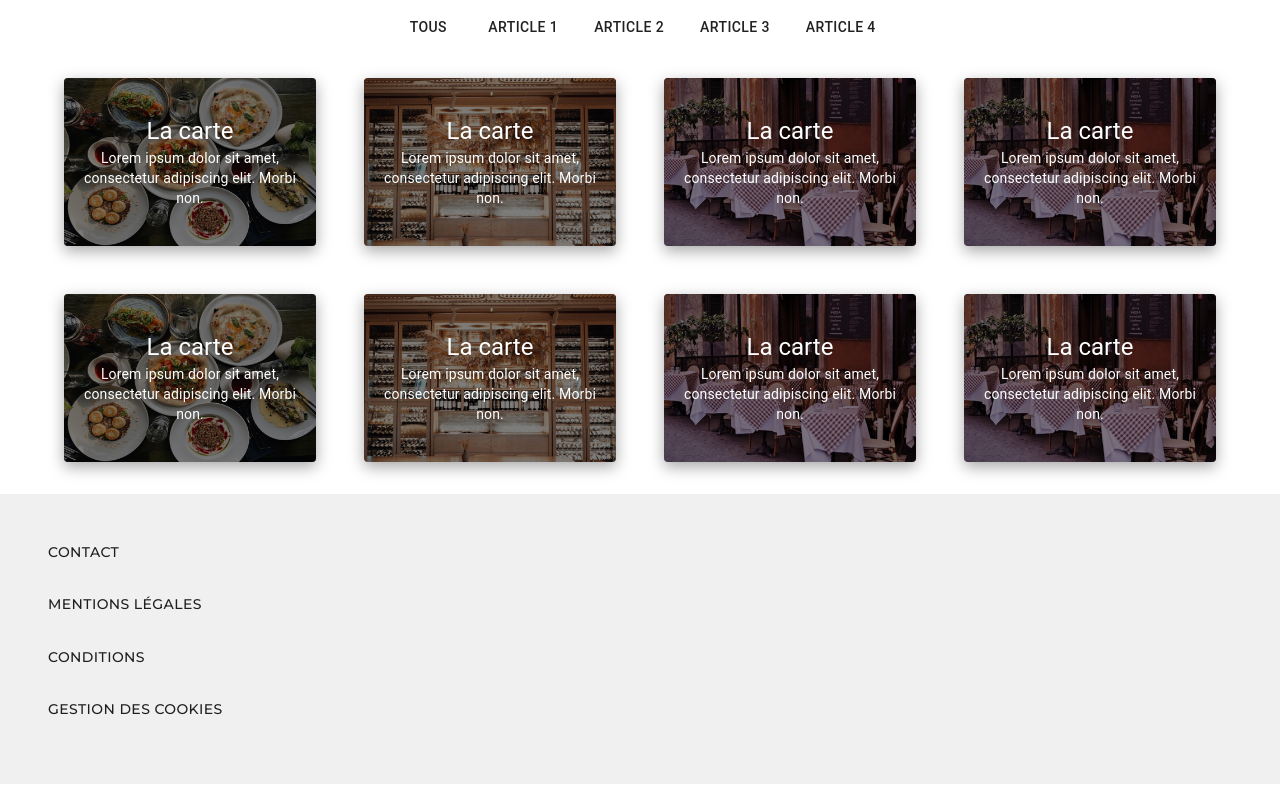
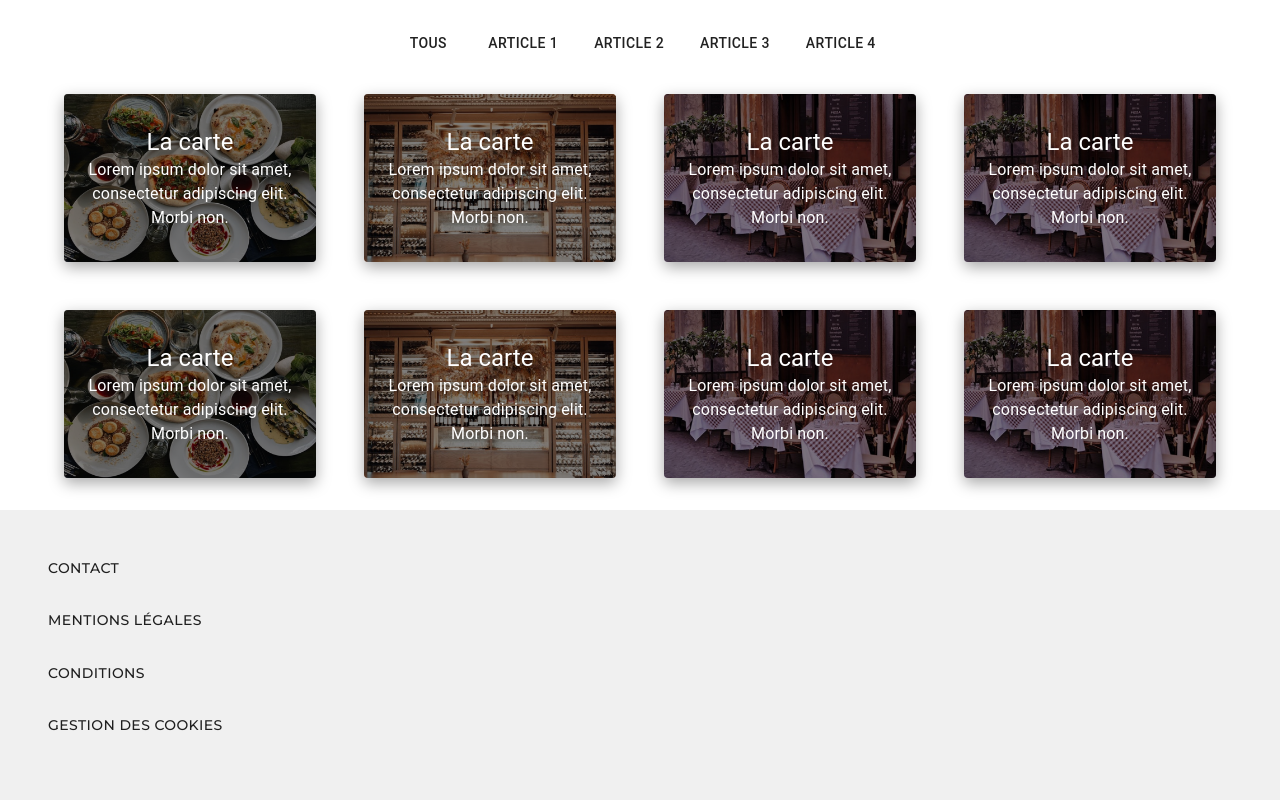
Before and after one commit to tOCHSKa/restReactTsMui, a React (Vite) app in the folder Front-ReactViteTsMUI/vite-project/: page /blog in a window 1280 px wide. Shown: the part 867-1667 px from the top of the page. Built offline with nearby package versions, Linux system fonts and the light colour scheme; a web font is replaced by a local one.

Commit message:
modification de style dans le bandeau

```diff
--- a/Front-ReactViteTsMUI/vite-project/src/components/Bandeau.tsx
+++ b/Front-ReactViteTsMUI/vite-project/src/components/Bandeau.tsx
@@ -21,7 +21,7 @@ interface BandeauProps {
 const Bandeau: React.FC<BandeauProps> = ({ title, subtitle, extraText }) => {
     return (
         <BandeauContainer>
-            <Typography variant="h3" textAlign="center">{title}</Typography>
+            <Typography variant="h3" textAlign="center" sx={{marginBottom: '1rem'}}>{title}</Typography>
             <Typography variant="body1" textAlign="center">{subtitle}</Typography>
             <Typography variant='h2' sx={{ fontFamily: 'Italianno, cursive', textAlign: 'center' }}>
                 {extraText}
--- a/Front-ReactViteTsMUI/vite-project/src/components/Footer.tsx
+++ b/Front-ReactViteTsMUI/vite-project/src/components/Footer.tsx
@@ -1,6 +1,7 @@
 import React from "react";
 import { styled } from "@mui/material/styles";
 import { Box, Button } from "@mui/material";
+import { Link } from "react-router-dom";
 
 const FooterContainer = styled(Box)(({ theme }) => ({
     backgroundColor: theme.palette.secondary.main,
--- a/Front-ReactViteTsMUI/vite-project/src/routes/Blog.tsx
+++ b/Front-ReactViteTsMUI/vite-project/src/routes/Blog.tsx
@@ -1,4 +1,4 @@
-import { Box, Container, Grid, Typography } from "@mui/material";
+import { Box, Container, Divider, Grid, Typography, withTheme } from "@mui/material";
 import Bandeau from "../components/Bandeau";
 import { styled } from "@mui/system";
 import { theme } from "../components/theme";
@@ -94,7 +94,7 @@ const Blog = () => {
                                 <StyledImageGrid src="/img/blog/photo1.jpg" alt="Image 1" />
                                 <CenteredBox>
                                     <Typography variant="h5">La carte</Typography>
-                                    <Typography variant="body2" >Lorem ipsum dolor sit amet, consectetur adipiscing elit. Morbi non.</Typography>
+                                    <Typography variant="body1" >Lorem ipsum dolor sit amet, consectetur adipiscing elit. Morbi non.</Typography>
                                 </CenteredBox>
                             </ImageContainer>
                         </Grid>
@@ -103,7 +103,7 @@ const Blog = () => {
                                 <StyledImageGrid src="/img/blog/photo2.jpg" alt="Image 1" />
                                 <CenteredBox>
                                     <Typography variant="h5">La carte</Typography>
-                                    <Typography variant="body2" >Lorem ipsum dolor sit amet, consectetur adipiscing elit. Morbi non.</Typography>
+                                    <Typography variant="body1" >Lorem ipsum dolor sit amet, consectetur adipiscing elit. Morbi non.</Typography>
                                 </CenteredBox>
                             </ImageContainer>
                         </Grid>
@@ -112,7 +112,7 @@ const Blog = () => {
                                 <StyledImageGrid src="/img/blog/photo3.jpg" alt="Image 1" />
                                 <CenteredBox>
                                     <Typography variant="h5">La carte</Typography>
-                                    <Typography variant="body2" >Lorem ipsum dolor sit amet, consectetur adipiscing elit. Morbi non.</Typography>
+                                    <Typography variant="body1" >Lorem ipsum dolor sit amet, consectetur adipiscing elit. Morbi non.</Typography>
                                 </CenteredBox>
                             </ImageContainer>
                         </Grid>
@@ -121,7 +121,7 @@ const Blog = () => {
                                 <StyledImageGrid src="/img/blog/photo3.jpg" alt="Image 1" />
                                 <CenteredBox>
                                     <Typography variant="h5">La carte</Typography>
-                                    <Typography variant="body2" >Lorem ipsum dolor sit amet, consectetur adipiscing elit. Morbi non.</Typography>
+                                    <Typography variant="body1" >Lorem ipsum dolor sit amet, consectetur adipiscing elit. Morbi non.</Typography>
                                 </CenteredBox>
                             </ImageContainer>
                         </Grid>
@@ -130,7 +130,7 @@ const Blog = () => {
                                 <StyledImageGrid src="/img/blog/photo1.jpg" alt="Image 1" />
                                 <CenteredBox>
                                     <Typography variant="h5">La carte</Typography>
-                                    <Typography variant="body2" >Lorem ipsum dolor sit amet, consectetur adipiscing elit. Morbi non.</Typography>
+                                    <Typography variant="body1" >Lorem ipsum dolor sit amet, consectetur adipiscing elit. Morbi non.</Typography>
                                 </CenteredBox>
                             </ImageContainer>
                         </Grid>
@@ -139,7 +139,7 @@ const Blog = () => {
                                 <StyledImageGrid src="/img/blog/photo2.jpg" alt="Image 1" />
                                 <CenteredBox>
                                     <Typography variant="h5">La carte</Typography>
-                                    <Typography variant="body2" >Lorem ipsum dolor sit amet, consectetur adipiscing elit. Morbi non.</Typography>
+                                    <Typography variant="body1" >Lorem ipsum dolor sit amet, consectetur adipiscing elit. Morbi non.</Typography>
                                 </CenteredBox>
                             </ImageContainer>
                         </Grid>
@@ -148,7 +148,7 @@ const Blog = () => {
                                 <StyledImageGrid src="/img/blog/photo3.jpg" alt="Image 1" />
                                 <CenteredBox>
                                     <Typography variant="h5">La carte</Typography>
-                                    <Typography variant="body2" >Lorem ipsum dolor sit amet, consectetur adipiscing elit. Morbi non.</Typography>
+                                    <Typography variant="body1" >Lorem ipsum dolor sit amet, consectetur adipiscing elit. Morbi non.</Typography>
                                 </CenteredBox>
                             </ImageContainer>
                         </Grid>
@@ -157,7 +157,7 @@ const Blog = () => {
                                 <StyledImageGrid src="/img/blog/photo3.jpg" alt="Image 1" />
                                 <CenteredBox>
                                     <Typography variant="h5">La carte</Typography>
-                                    <Typography variant="body2" >Lorem ipsum dolor sit amet, consectetur adipiscing elit. Morbi non.</Typography>
+                                    <Typography variant="body1" >Lorem ipsum dolor sit amet, consectetur adipiscing elit. Morbi non.</Typography>
                                 </CenteredBox>
                             </ImageContainer>
                         </Grid>
--- a/Front-ReactViteTsMUI/vite-project/src/routes/Connexion.tsx
+++ b/Front-ReactViteTsMUI/vite-project/src/routes/Connexion.tsx
@@ -11,7 +11,7 @@ const Connexion = () => {
                 subtitle="Accédez à votre compte, explorez nos offres spéciales, et bien plus encore. Pas encore membre ? Inscrivez-vous dès maintenant !"
                 extraText="Benvenuto in Italia"
             />
-            <Container sx={{ width: '600px', marginBottom: '3rem' }}>
+            <Container sx={{ width: '600px', marginBottom: '5.5rem' }}>
                 <Box>
                     <Typography variant='h4' textAlign={'center'} margin={5}>FORMULAIRE DE CONNEXION</Typography>
                     <LoginMock />
--- a/Front-ReactViteTsMUI/vite-project/src/routes/Contact.tsx
+++ b/Front-ReactViteTsMUI/vite-project/src/routes/Contact.tsx
@@ -71,7 +71,7 @@ const Contact: React.FC = () => {
                     <Typography variant="h6" sx={{ mt: 2 }}>Samedi</Typography>
                     <Typography variant="body1">11h30 - 14h30 • 19h00 - 22h00</Typography>
                 </Box>
-                <Box sx={{  margin: '3rem 0' }}>
+                <Box sx={{  margin: '5.1rem 0' }}>
                     <IFrameComponent
                         src="https://maps.google.com/maps?width=400&amp;height=300&amp;hl=en&amp;q=20%20rue%20des%20%C3%A9coles+(La%20FOSSETA)&amp;t=&amp;z=14&amp;ie=UTF8&amp;iwloc=B&amp;output=embed"
                         title="Exemple d'Iframe"
```
